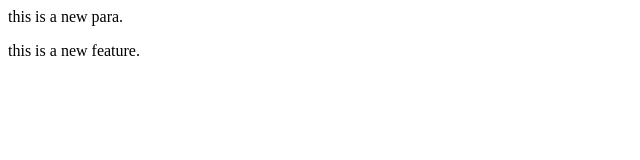
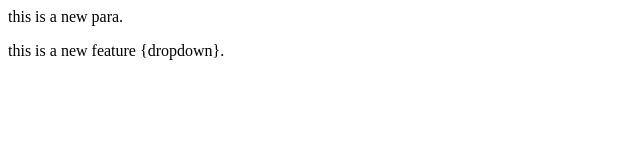
Before and after one commit to TulipSharma06/LocalRepo, a plain HTML site: page index.html in a window 1280 px wide. Shown: the full height of the page, 0-640 px from the left. Drawn offline with Linux system fonts and the light colour scheme.

Commit message:
Add dropdown

```diff
--- a/index.html
+++ b/index.html
@@ -1,2 +1,2 @@
 <p> this is a new para.</p>
-<p> this is a new feature.</p>
+<p> this is a new feature {dropdown}.</p>
```
